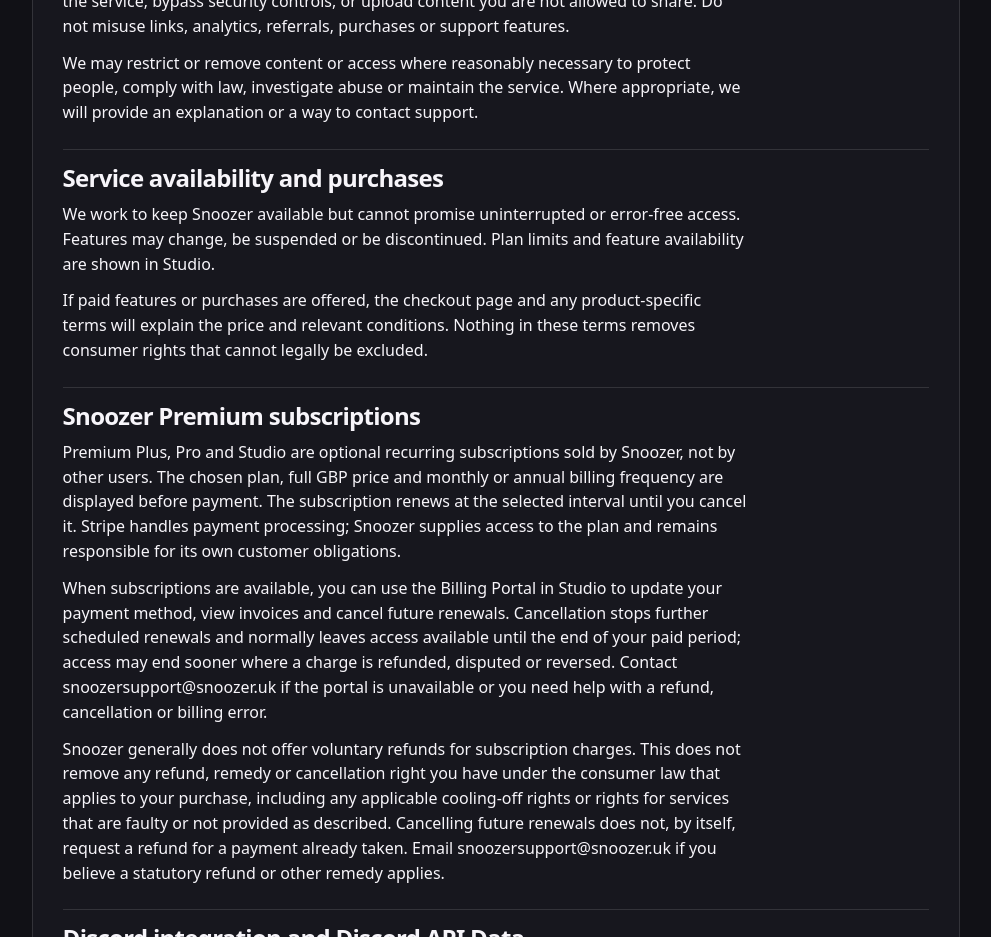
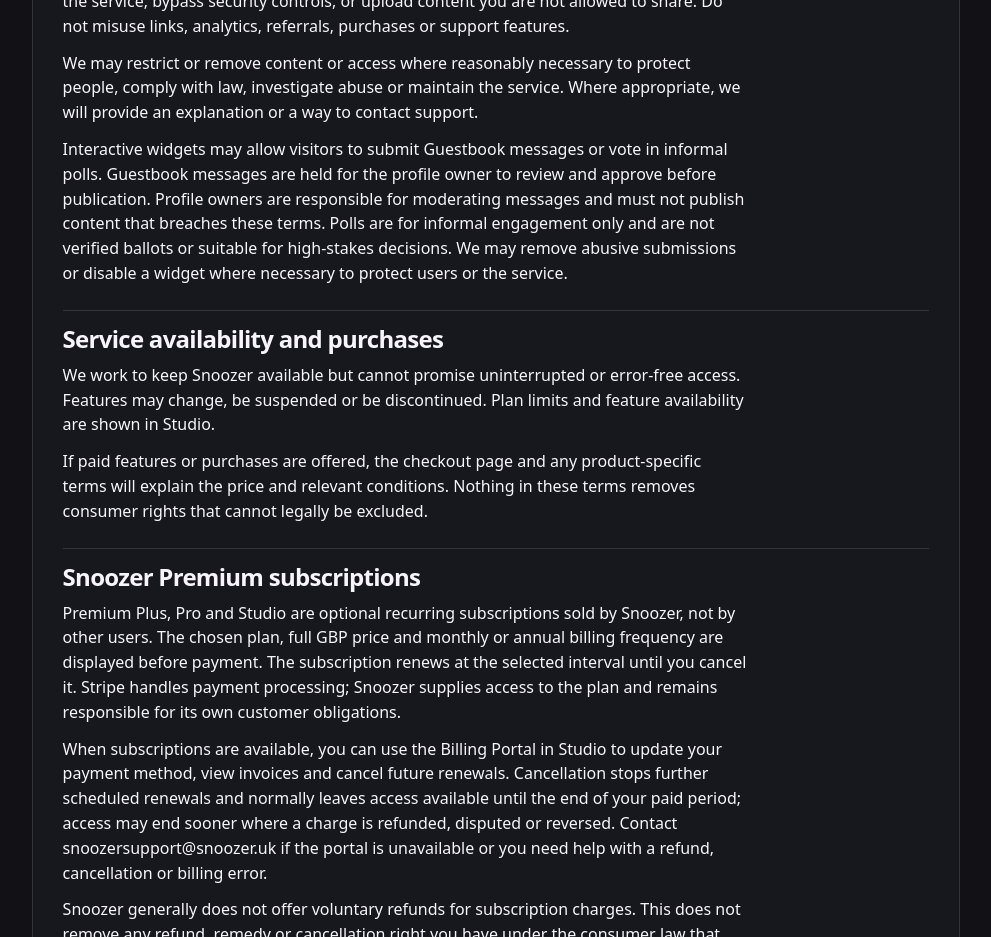
Before and after one commit to Truwty/snoozer-uk, a Next.js app: page /terms in a window 1280 px wide. Shown: the part 900-1837 px from the top of the page, without its empty margins (144-1135 px from the left). Built offline with nearby package versions, Linux system fonts and the light colour scheme; no server answers.

Commit message:
legal(widgets): clarify visitor interaction terms

```diff
--- a/src/app/terms/page.tsx
+++ b/src/app/terms/page.tsx
@@ -24,6 +24,7 @@ export default function Terms() {
       <h2>Acceptable use</h2>
       <p>Do not use Snoozer to break the law, infringe another person’s rights, expose private information without permission, distribute harmful or misleading content, interfere with the service, bypass security controls, or upload content you are not allowed to share. Do not misuse links, analytics, referrals, purchases or support features.</p>
       <p>We may restrict or remove content or access where reasonably necessary to protect people, comply with law, investigate abuse or maintain the service. Where appropriate, we will provide an explanation or a way to contact support.</p>
+      <p>Interactive widgets may allow visitors to submit Guestbook messages or vote in informal polls. Guestbook messages are held for the profile owner to review and approve before publication. Profile owners are responsible for moderating messages and must not publish content that breaches these terms. Polls are for informal engagement only and are not verified ballots or suitable for high-stakes decisions. We may remove abusive submissions or disable a widget where necessary to protect users or the service.</p>
     </section>
     <section className="legal-section stack">
       <h2>Service availability and purchases</h2>
```
